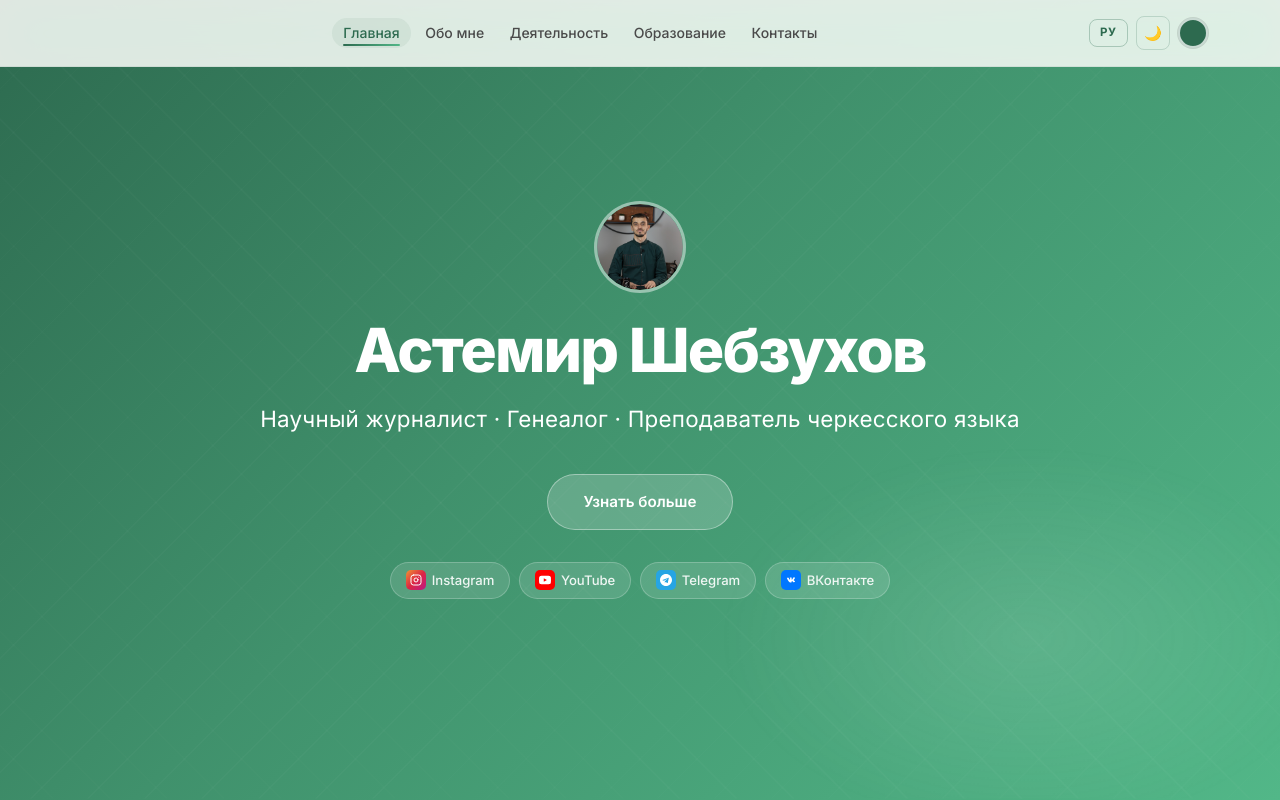
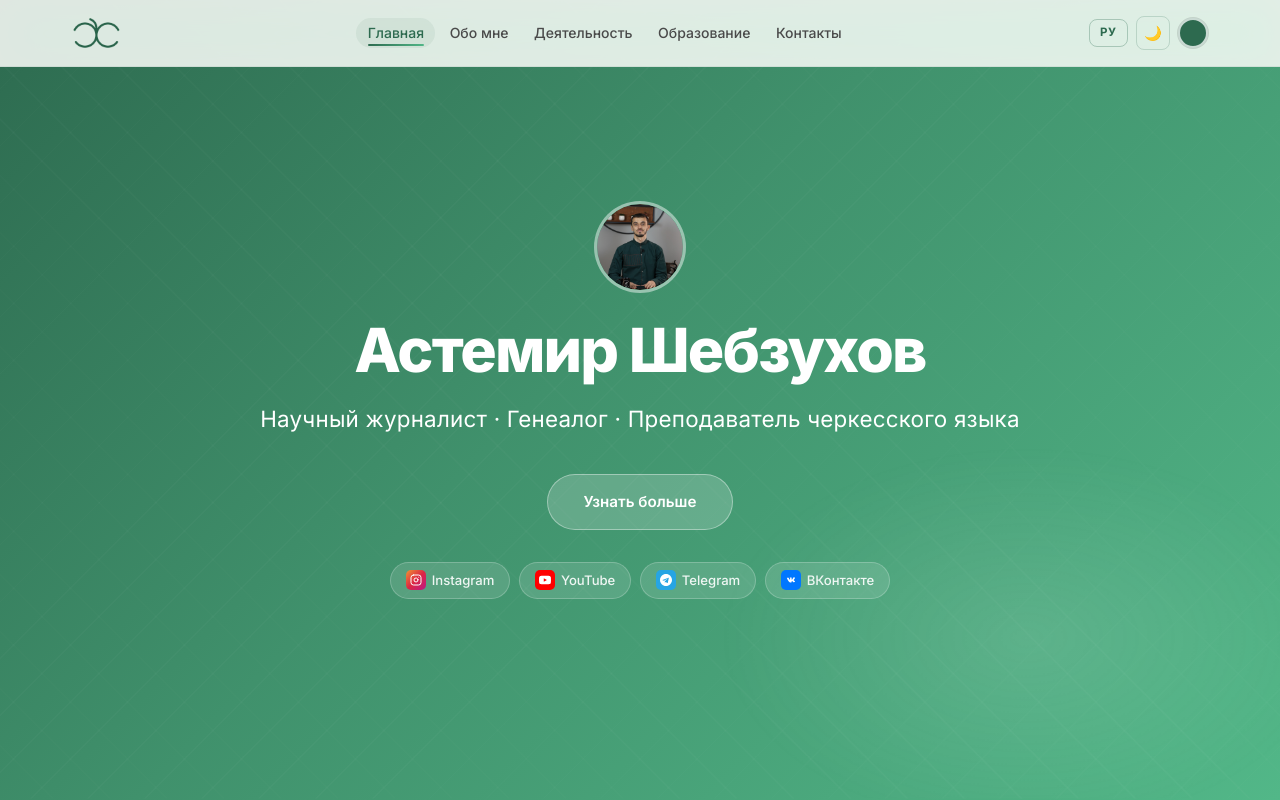
Before and after one commit to kabartay/shebzukho, a website: page public/index.html in a window 1280 px wide. Shown: the top 800 px of the page. Drawn offline with Linux system fonts and the light colour scheme.

Commit message:
feat: add tamga to navbar logo position

```diff
--- a/public/src/css/style.css
+++ b/public/src/css/style.css
@@ -85,6 +85,21 @@ a.logo {
     -webkit-background-clip: text; -webkit-text-fill-color: transparent; background-clip: text;
     text-decoration: none;
     white-space: nowrap;
+    display: flex; align-items: center;
+}
+
+.logo-tamga {
+    height: 34px;
+    width: auto;
+    display: block;
+    /* render dark tamga in primary green */
+    filter: brightness(0) saturate(100%) invert(33%) sepia(42%) saturate(527%) hue-rotate(102deg) brightness(88%) contrast(91%);
+    transition: opacity var(--transition);
+}
+a.logo:hover .logo-tamga { opacity: 0.75; }
+
+[data-theme="dark"] .logo-tamga {
+    filter: brightness(0) invert(1) opacity(0.85);
 }
 
 .nav-links {
@@ -717,7 +732,7 @@ a:focus-visible, button:focus-visible { border-radius: var(--radius-sm); }
 
     .nav-container { padding: 0 1rem; gap: 0.5rem; }
 
-    a.logo { font-size: 1rem; }
+    .logo-tamga { height: 28px; }
 
     .nav-actions { gap: 0.3rem; flex-shrink: 0; }
 }
--- a/public/src/js/render.js
+++ b/public/src/js/render.js
@@ -91,7 +91,9 @@ function renderNav(c) {
 
     nav.innerHTML = `
         <div class="nav-container">
-            <a href="/" class="logo" aria-label="На главную"></a>
+            <a href="/" class="logo" aria-label="На главную">
+                <img src="/assets/tamga.png" alt="Тамга" class="logo-tamga">
+            </a>
             <ul class="nav-links" id="navLinks" role="list">
                 <li><a href="#home"      ${dataAttrs(n.home)}>${t(n.home)}</a></li>
                 <li><a href="#about"     ${dataAttrs(n.about)}>${t(n.about)}</a></li>
```
